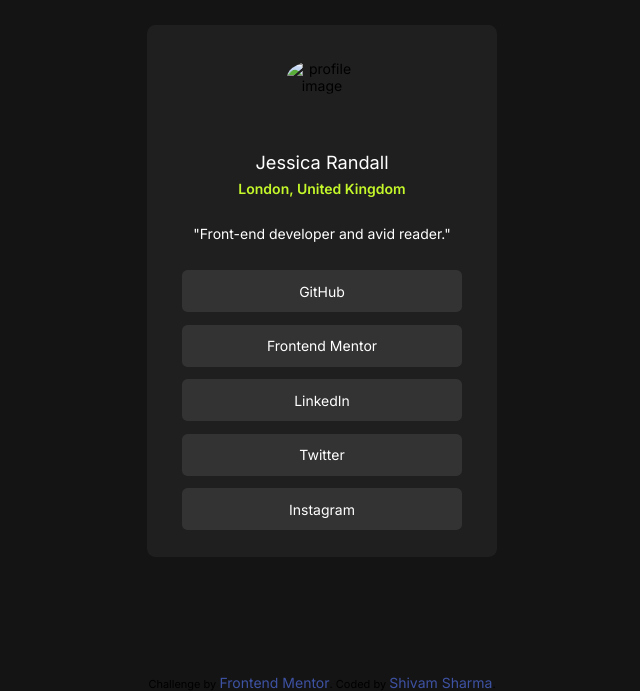
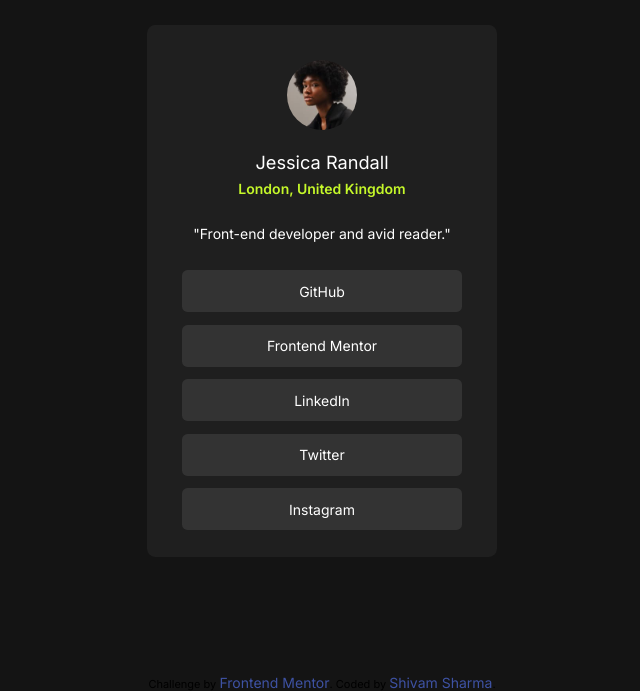
Before and after one commit to shivam1611/Social-link-profile, a plain HTML site: page index.html in a window 1280 px wide. Shown: the part 109-800 px from the top of the page, without its empty margins (318-958 px from the left). Drawn offline with Linux system fonts and the light colour scheme; the site is published under a folder, as on GitHub Pages, so addresses that start at the root find nothing.

Commit message:
Update index.html

```diff
--- a/index.html
+++ b/index.html
@@ -21,7 +21,7 @@
   <div class="container">
     <div class="top">
       <div class="img-section">
-        <img src="/assets/images/avatar-jessica.jpeg" alt="profile image">
+        <img src="./assets/images/avatar-jessica.jpeg" alt="profile image">
       </div>
       <p class="name"> Jessica Randall</p>
       <p class="location">London, United Kingdom</p>
```
